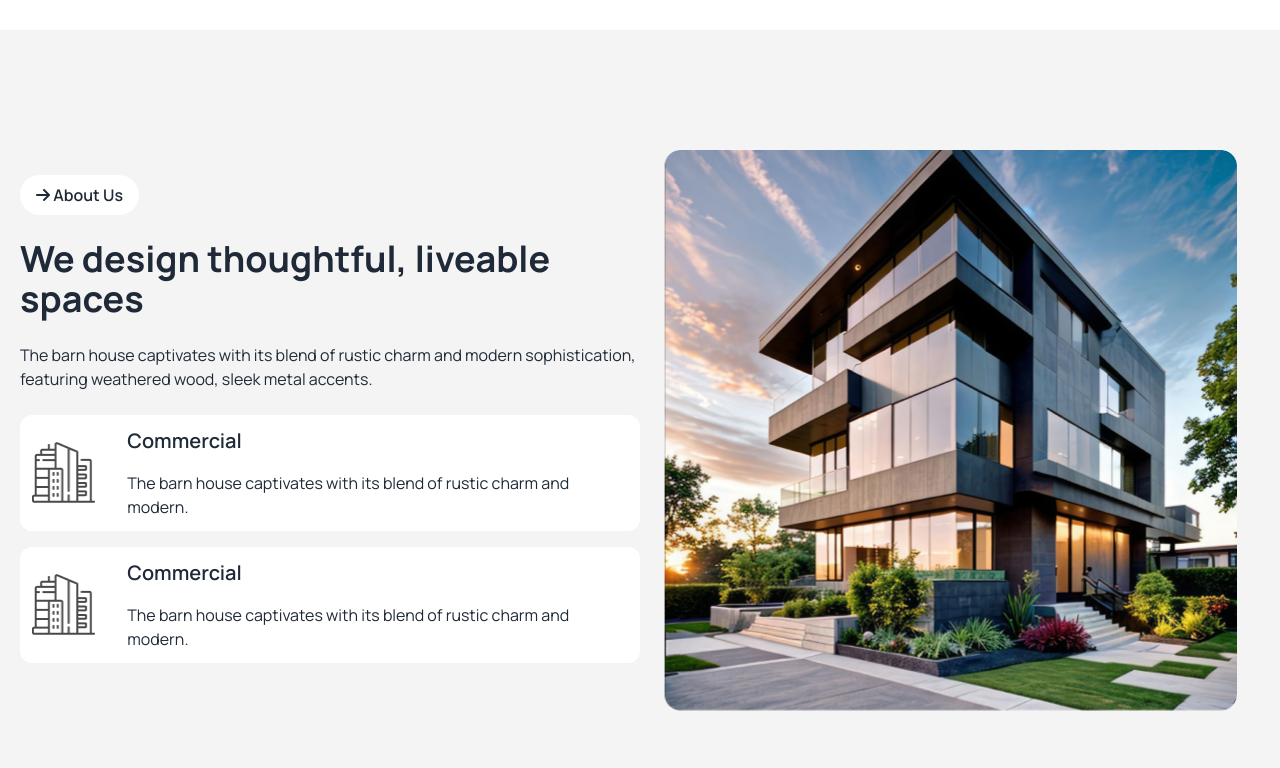
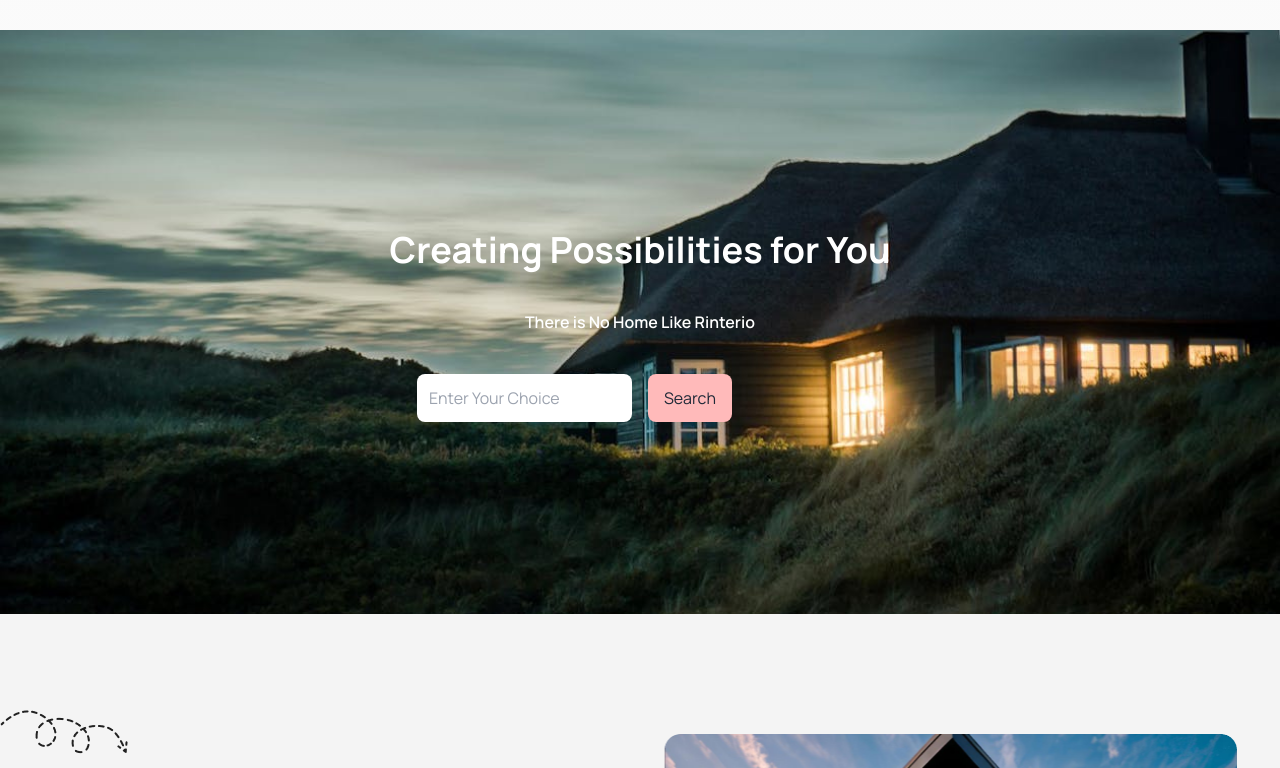
Before and after one commit to Sheikh-Farid77/B-10-Assignment-03, a website built with Vite: page index.html in a window 1280 px wide. Shown: the part 820-1588 px from the top of the page. Built offline with nearby package versions, Linux system fonts and the light colour scheme.

Commit message:
added challenge section

```diff
--- a/css/main.css
+++ b/css/main.css
@@ -1,3 +1,10 @@
 @tailwind base;
 @tailwind components;
 @tailwind utilities;
+
+.challenge-bg{
+    background-image: url('../assets/pexels-photo-731082.jpeg');
+    background-size: cover;
+    background-position: center;
+    background-repeat: no-repeat;
+}
--- a/index.html
+++ b/index.html
@@ -15,7 +15,7 @@
 </head>
 
 <body class="font-monrope">
-    <header class="bg-gradient-to-b from-background to-white pb-24">
+    <header class="bg-gradient-to-b from-background to-white">
         <!-- nav bar -->
         <nav class="container mx-auto bg-transparent p-5">
             <div class="navbar bg-transparent">
@@ -86,11 +86,32 @@
                 <i class="fa-solid fa-arrow-right -rotate-45 p-2 text-black rounded-full bg-primary_btn"></i>
             </a>
         </section>
+        <!-- Challenge section -->
+        <section class="challenge-bg px-5 flex items-center pb-48 mt-24">
+            <div class="container mx-auto">
+                <h2 class="text-4xl text-center font-bold mb-6 mt-48 text-white p-2">Creating Possibilities for You</h2>
+                <p class="text-center font-semibold text-white p-2 mb-8">There is No Home Like Rinterio</p>
+                <div class="grid md:grid-cols-2 items-center justify-center gap-4">
+                    <div class="flex justify-center md:justify-end">
+                        <input class="bg-white rounded-lg p-3" type="text" placeholder="Enter Your Choice">
+                    </div>
+                    <div class="flex justify-center md:justify-start">
+                        <button class="border-none bg-red px-4 rounded-lg py-3">Search</button>
+                    </div>
+                </div>
+
+            </div>
+
+        </section>
     </header>
     <main class="">
         <!-- design section -->
         <section class="bg-background pt-24 pb-24">
-            <div class="container mx-auto px-5 lg:flex items-center space-y-6">
+
+            <div class="container mx-auto px-5 lg:flex items-center space-y-6 relative">
+                <div class="absolute -top-12 left-0 xl:-top-0 2xl:top-10">
+                    <img src="assets/Vector.png" alt="">
+                </div>
                 <div class="flex-1">
                     <button class="px-4 font-semibold mb-6 py-2 rounded-full bg-white"><i
                             class="fa-solid fa-arrow-right"></i>
@@ -232,7 +253,7 @@
 
         </section>
         <!-- discuss section -->
-        <section class="bg-form_image bg-no-repeat bg-cover bg-center pt-24 pb-24">
+        <section style="background-image: url('assets/bg.jpg');" class="bg-no-repeat bg-cover bg-center pt-24 pb-24">
             <div class="container mx-auto px-5">
                 <button class="px-4 block mb-5 mx-auto font-semibold py-2 rounded-full bg-primary_btn bg-opacity-40"><i
                         class="fa-solid fa-arrow-right"></i>
@@ -260,8 +281,8 @@
                             type="email" placeholder="Email Number*">
                     </div>
                     <div class="md:col-span-2">
-                        <textarea class="w-full border border-border_color p-3 bg-white rounded-xl " name="" id=""
-                            placeholder=""> Write your message here
+                        <textarea class="w-full border border-border_color p-3 bg-white rounded-xl " rows="10" name=""
+                            id="" placeholder=""> Write your message here
 
                         </textarea>
                     </div>
--- a/tailwind.config.js
+++ b/tailwind.config.js
@@ -20,6 +20,7 @@
       'emerald': '#A4DAC3',
       'blue': '#77AAEA',
       'border_color': '#E9E9E9',
+      'red': '#ffbaba',
     },
 
 
```
Also changed, not shown: assets/pexels-photo-731082.jpeg (added).
